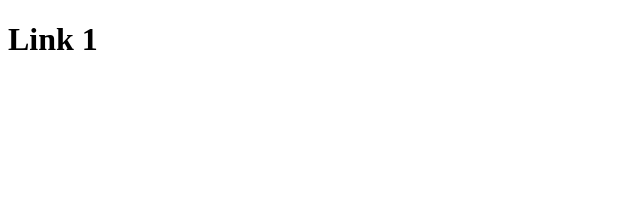
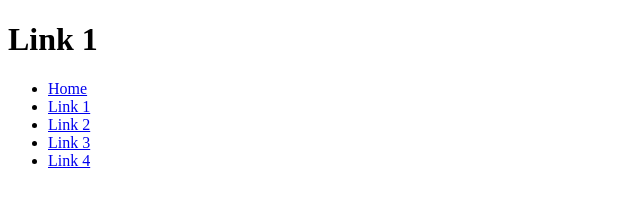
Before and after one commit to AdnannRahmann/MIS455-Assignment-1, a plain HTML site: page link1.html in a window 1280 px wide. Shown: the whole page, without its empty margins (0-640 px from the left). Drawn offline with Linux system fonts and the light colour scheme.

Commit message:
2nd commit

```diff
--- a/link1.html
+++ b/link1.html
@@ -7,5 +7,14 @@
 </head>
 <body>
     <h1>Link 1</h1>
+
+    <ul>
+        <li><a href="?">Home</a></li>
+        <li><a href="link1.html">Link 1</a></li>
+        <li><a href="link2.html">Link 2</a></li>
+        <li><a href="link3.html">Link 3</a></li>
+        <li><a href="link4.html">Link 4</a></li>
+
+    </ul>
 </body>
 </html>
```
Also changed, not shown: index.html (+3 -2 lines), link2.html (+9 -0 lines), link3.html (+9 -0 lines), link4.html (+9 -0 lines).
